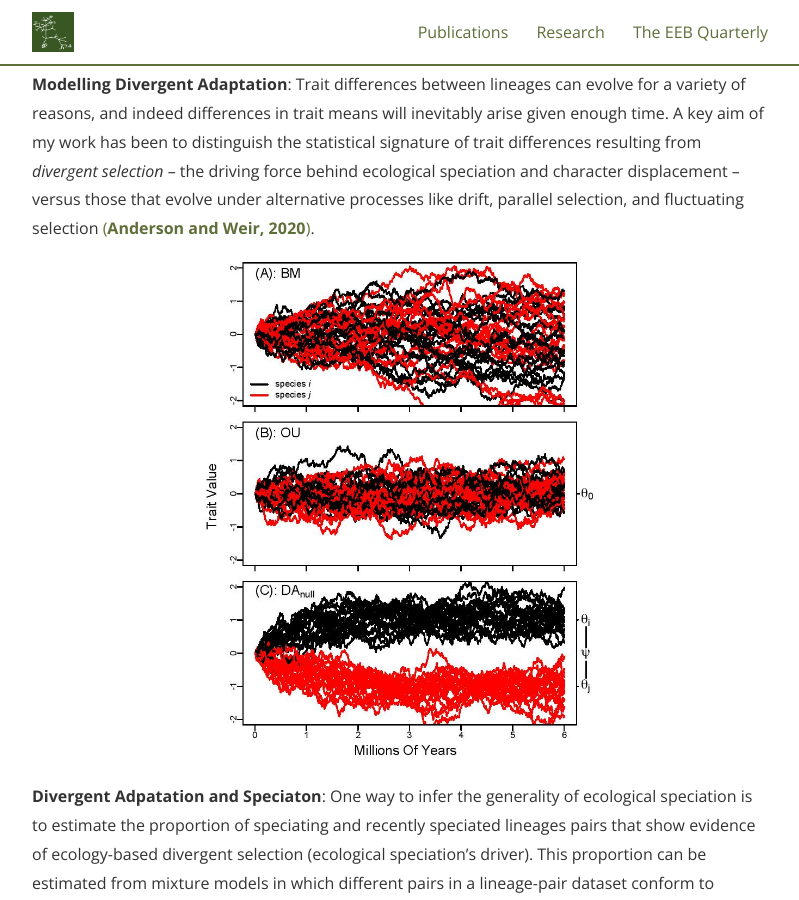
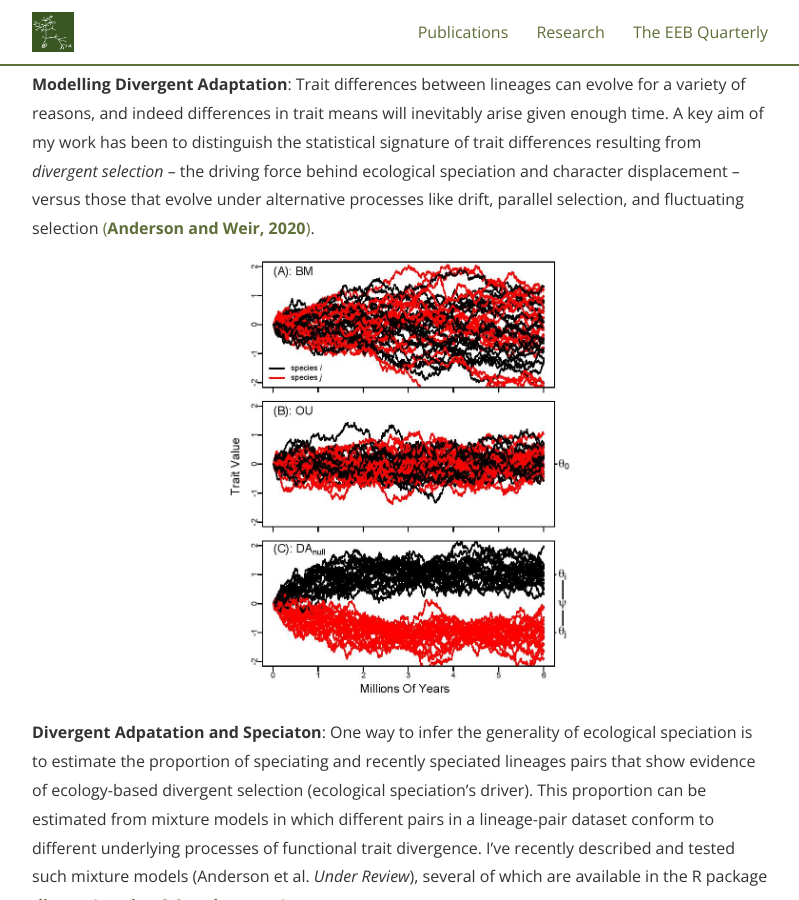
Before and after one commit to SeanASAnderson/SeanASAnderson.github.io, a Jekyll site: the page built from research.md, in a window 1280 px wide and 900 px high, scrolled down 1690 px. Shown: the whole window, without its empty margins (240-1039 px from the left). Built offline with Jekyll 4.4.1, drawn with Linux system fonts in a browser that asks for light colours; nearby versions of some CDN libraries; some web fonts are replaced.

Commit message:
changing image size in research page

```diff
--- a/research.md
+++ b/research.md
@@ -34,7 +34,7 @@ Addressing the generality of adaptive ecological divergence as an engine of dive
 
 **Modelling Divergent Adaptation**: Trait differences between lineages can evolve for a variety of reasons, and indeed differences in trait means will inevitably arise given enough time. A key aim of my work has been to distinguish the statistical signature of trait differences resulting from *divergent selection* -- the driving force behind ecological speciation and character displacement -- versus those that evolve under alternative processes like drift, parallel selection, and fluctuating selection [(**Anderson and Weir, 2020**)](https://doi.org/10.1086/710338).
 
-<img src="/assets/aw2020_fig1.jpg" alt="aw2020fig1" style="width:400px;"/>
+<img src="/assets/aw2020_fig1.jpg" alt="aw2020fig1" style="width:350px;"/>
 
 **Divergent Adpatation and Speciaton**: One way to infer the generality of ecological speciation is to estimate the proportion of speciating and recently speciated lineages pairs that show evidence of ecology-based divergent selection (ecological speciation's driver). This proportion can be estimated from mixture models in which different pairs in a lineage-pair dataset conform to different underlying processes of functional trait divergence. I've recently described and tested such mixture models (Anderson et al. *Under Review*), several of which are available in the R package [***diverge*** **(version 2.0 and greater)**](https://cran.r-project.org/web/packages/diverge/index.html).
 
```
